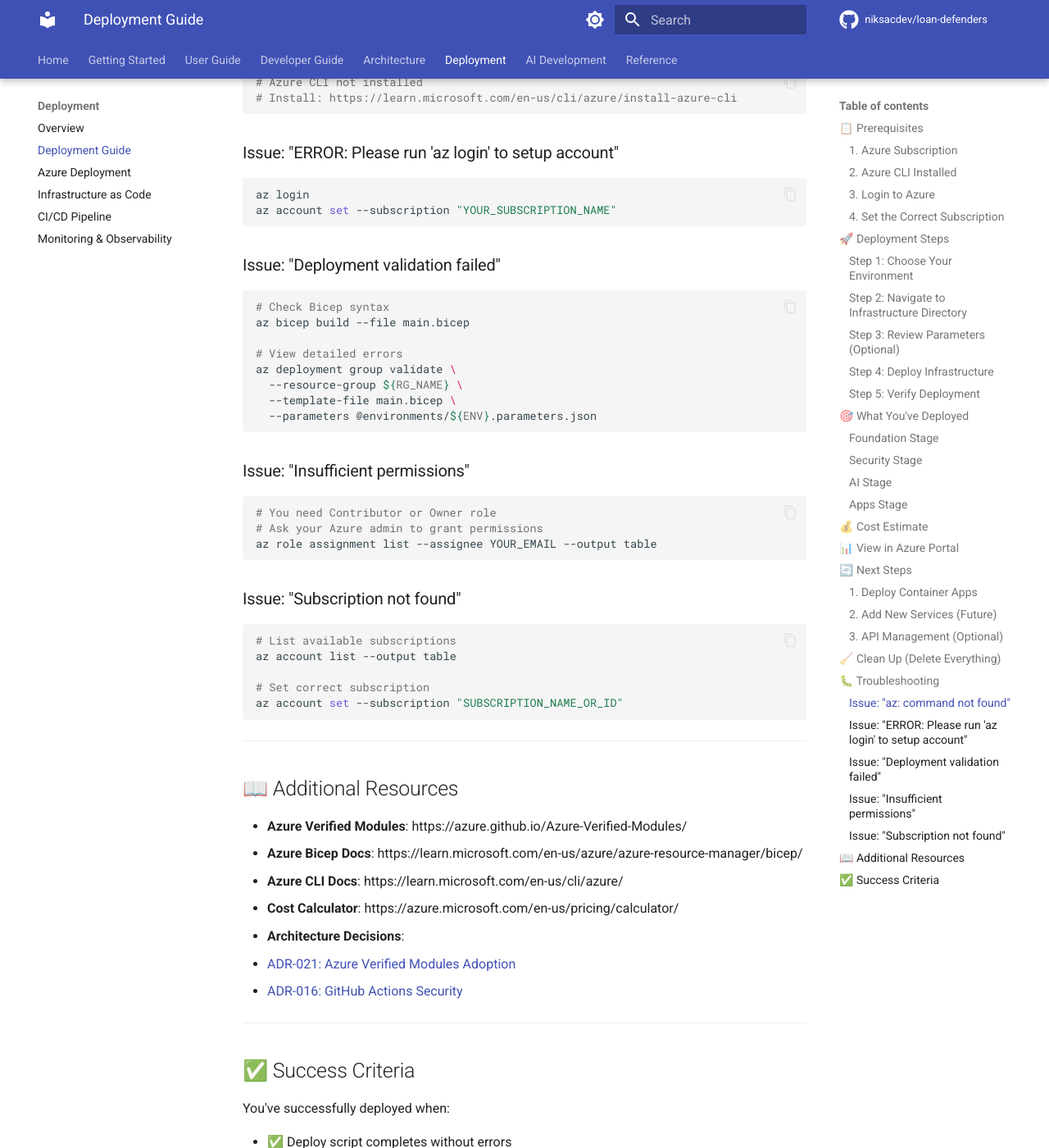
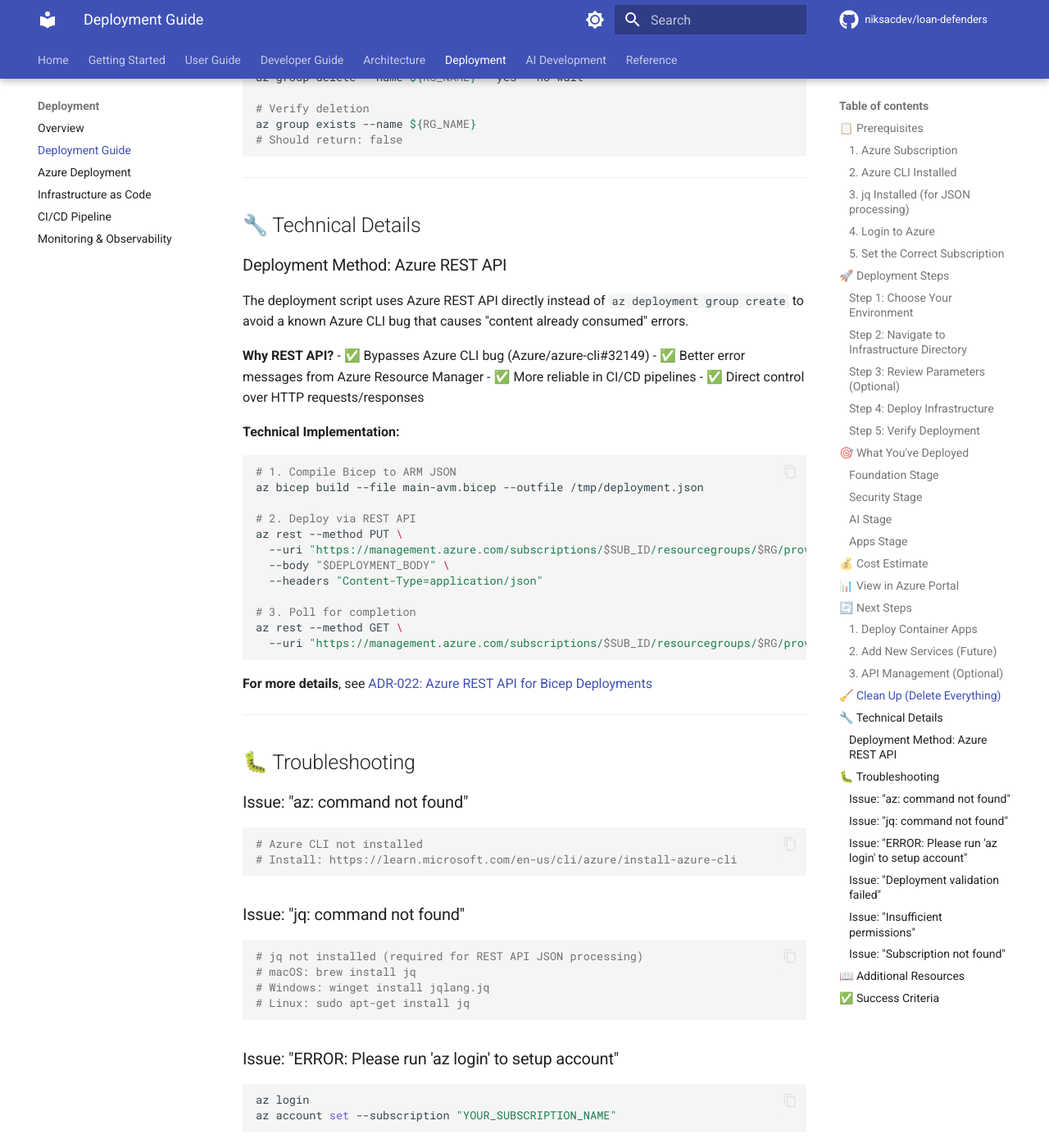
Before and after one commit to niksacdev/loan-avengers, an MkDocs documentation site: the page built from docs/deployment/deployment-guide.md, in a window 1280 px wide and 1400 px high, scrolled down 5891 px. Shown: the whole window at 82% size. Built offline with MkDocs 1.6.1 and Material for MkDocs 9.7.7, drawn with Linux system fonts in a browser that asks for light colours; comment, search, counter and statistics services are not loaded; the version menu is left out; some of the changed text lies outside the part shown.

Commit message:
docs: add ADR-022 and update deployment guide for REST API approach
Co-authored-by: niksacdev <20246918+niksacdev@users.noreply.github.com>

````diff
--- a/docs/deployment/deployment-guide.md
+++ b/docs/deployment/deployment-guide.md
@@ -20,7 +20,20 @@ az --version
 # Linux: curl -sL https://aka.ms/InstallAzureCLIDeb | sudo bash
 ```
 
-### 3. Login to Azure
+### 3. jq Installed (for JSON processing)
+```bash
+# Check if installed
+jq --version
+
+# If not installed:
+# macOS: brew install jq
+# Windows: winget install jqlang.jq
+# Linux: sudo apt-get install jq
+```
+
+**Note**: `jq` is required for REST API deployment approach (see ADR-022)
+
+### 4. Login to Azure
 ```bash
 # Interactive login
 az login
@@ -32,7 +45,7 @@ az login --tenant YOUR_TENANT_ID
 az account show
 ```
 
-### 4. Set the Correct Subscription
+### 5. Set the Correct Subscription
 ```bash
 # List all subscriptions
 az account list --output table
@@ -300,12 +313,52 @@ az group exists --name ${RG_NAME}
 
 ---
 
+## 🔧 Technical Details
+
+### Deployment Method: Azure REST API
+
+The deployment script uses Azure REST API directly instead of `az deployment group create` to avoid a known Azure CLI bug that causes "content already consumed" errors.
+
+**Why REST API?**
+- ✅ Bypasses Azure CLI bug (Azure/azure-cli#32149)
+- ✅ Better error messages from Azure Resource Manager
+- ✅ More reliable in CI/CD pipelines
+- ✅ Direct control over HTTP requests/responses
+
+**Technical Implementation:**
+```bash
+# 1. Compile Bicep to ARM JSON
+az bicep build --file main-avm.bicep --outfile /tmp/deployment.json
+
+# 2. Deploy via REST API
+az rest --method PUT \
+  --uri "https://management.azure.com/subscriptions/$SUB_ID/resourcegroups/$RG/providers/Microsoft.Resources/deployments/$NAME?api-version=2021-04-01" \
+  --body "$DEPLOYMENT_BODY" \
+  --headers "Content-Type=application/json"
+
+# 3. Poll for completion
+az rest --method GET \
+  --uri "https://management.azure.com/subscriptions/$SUB_ID/resourcegroups/$RG/providers/Microsoft.Resources/deployments/$NAME?api-version=2021-04-01"
+```
+
+**For more details**, see [ADR-022: Azure REST API for Bicep Deployments](../architecture/decisions/adr-022-azure-rest-api-deployment.md)
+
+---
+
 ## 🐛 Troubleshooting
 
 ### Issue: "az: command not found"
 ```bash
 # Azure CLI not installed
 # Install: https://learn.microsoft.com/en-us/cli/azure/install-azure-cli
+```
+
+### Issue: "jq: command not found"
+```bash
+# jq not installed (required for REST API JSON processing)
+# macOS: brew install jq
+# Windows: winget install jqlang.jq
+# Linux: sudo apt-get install jq
 ```
 
 ### Issue: "ERROR: Please run 'az login' to setup account"
@@ -317,7 +370,7 @@ az account set --subscription "YOUR_SUBSCRIPTION_NAME"
 ### Issue: "Deployment validation failed"
 ```bash
 # Check Bicep syntax
-az bicep build --file main.bicep
+az bicep build --file main-avm.bicep
 
 # View detailed errors
 az deployment group validate \
````
Also changed, not shown: docs/architecture/decisions/adr-022-azure-rest-api-deployment.md (added, +160 -0 lines).
